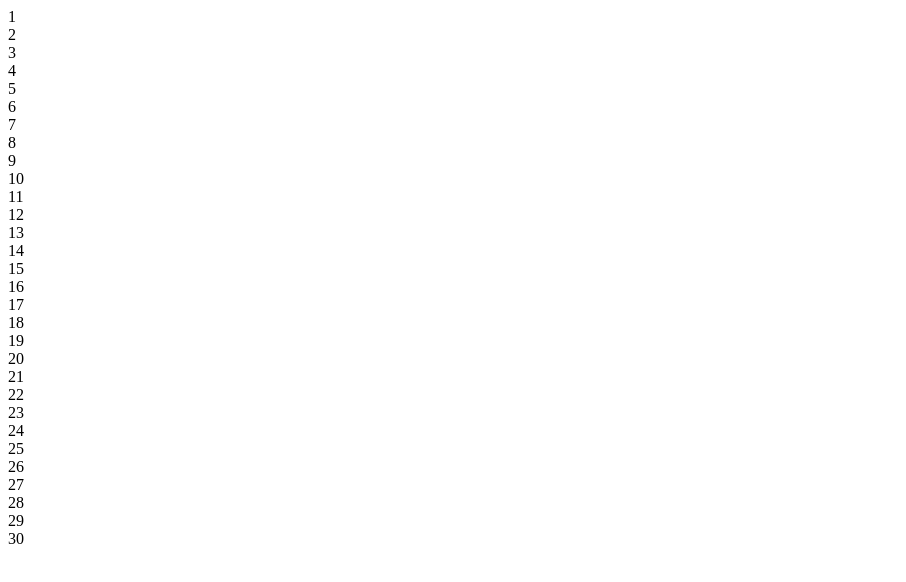
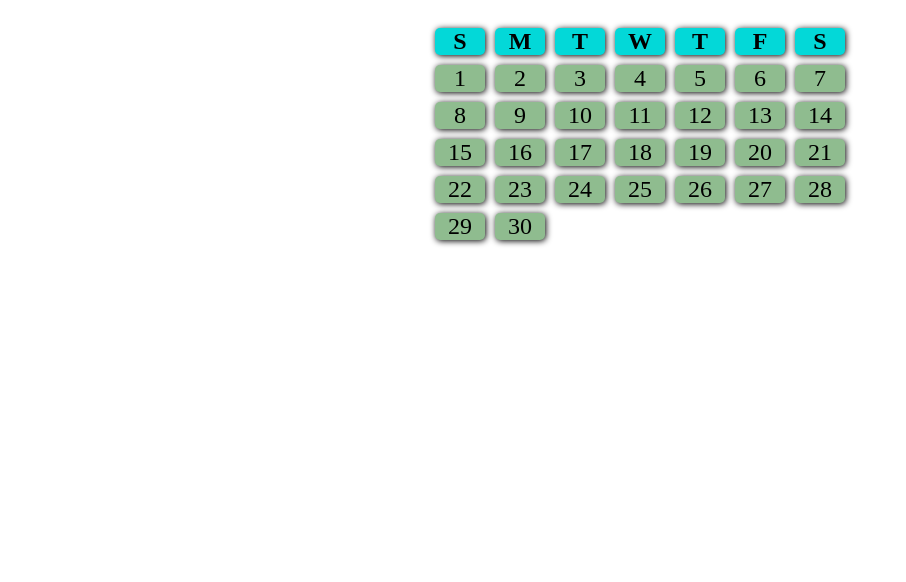
Before and after one commit to mdnavidiqbal/calendar, a plain HTML site: page index.html in a window 1280 px wide. Shown: the whole page, without its empty margins (0-906 px from the left). Drawn offline with Linux system fonts and the light colour scheme.

Commit message:
Adding day and some style using css

```diff
--- a/index.html
+++ b/index.html
@@ -3,10 +3,18 @@
 <head>
     <meta charset="UTF-8">
     <meta name="viewport" content="width=device-width, initial-scale=1.0">
+    <link rel="stylesheet" href="styles/styles.css">
     <title>Calender-using Grid</title>
 </head>
 <body>
     <div class="calendar">
+        <div class="day">S</div>
+        <div class="day">M</div>
+        <div class="day">T</div>
+        <div class="day">W</div>
+        <div class="day">T</div>
+        <div class="day">F</div>
+        <div class="day">S</div>
         <div class="date">1</div>
         <div class="date">2</div>
         <div class="date">3</div>
--- a/styles/styles.css
+++ b/styles/styles.css
@@ -0,0 +1,29 @@
+.calendar{
+    display: grid;
+    grid-template-columns: repeat(7, 1fr);
+    gap: 10px;
+    padding: 20px;
+    justify-self: center;
+
+}
+.date{
+    background-color: darkseagreen;
+    border-radius: 5px;
+    width: 50px;
+    display: flex;
+    justify-content: center;
+    align-items: center;
+    font-size: 1.5em;
+    filter: drop-shadow(1px 1px 3px);
+}
+.day{
+    background-color: rgb(3, 216, 216);
+    display: flex;
+    width: 50px;
+    filter: drop-shadow(1px 1px 3px);
+    border-radius: 5px;
+    justify-content: center;
+    align-items: center;
+    font-size: 1.5em;
+    font-weight: bold;
+}
```
